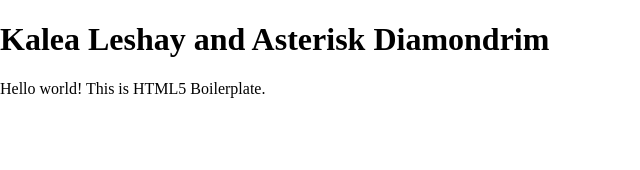
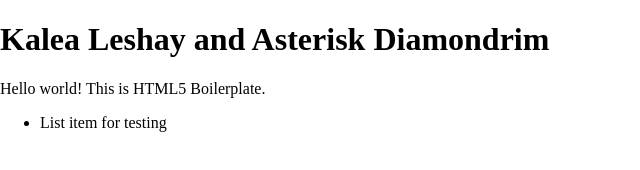
Before and after one commit to loftisfam/kaleawebsite, a plain HTML site: page index.html in a window 1280 px wide. Shown: the whole page, without its empty margins (0-640 px from the left). Drawn offline with Linux system fonts and the light colour scheme.

Commit message:
Update index.html

```diff
--- a/index.html
+++ b/index.html
@@ -21,6 +21,9 @@
 
   <!-- Add your site or application content here -->
   <p>Hello world! This is HTML5 Boilerplate.</p>
+  <ul>
+    <li>List item for testing</li>
+  </ul>
 </body>
 
 </html>
```
